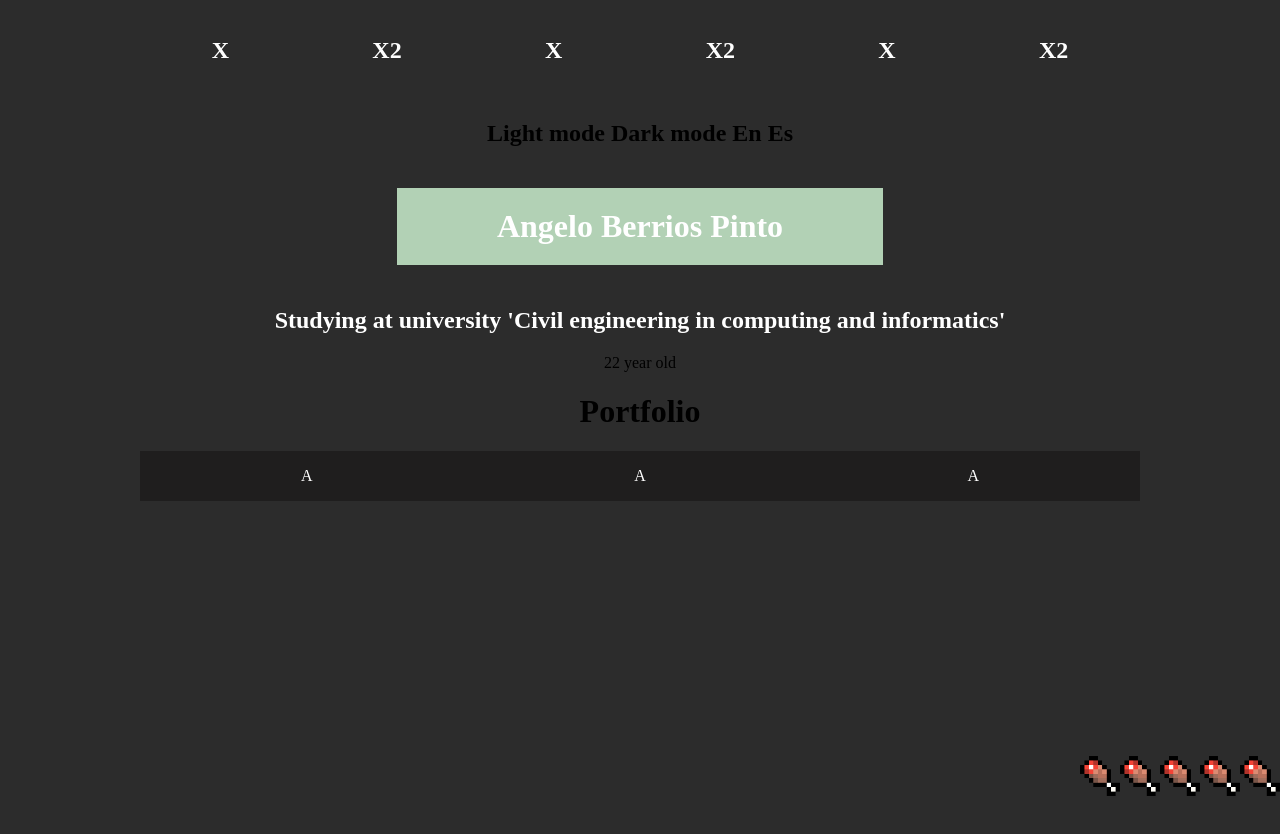
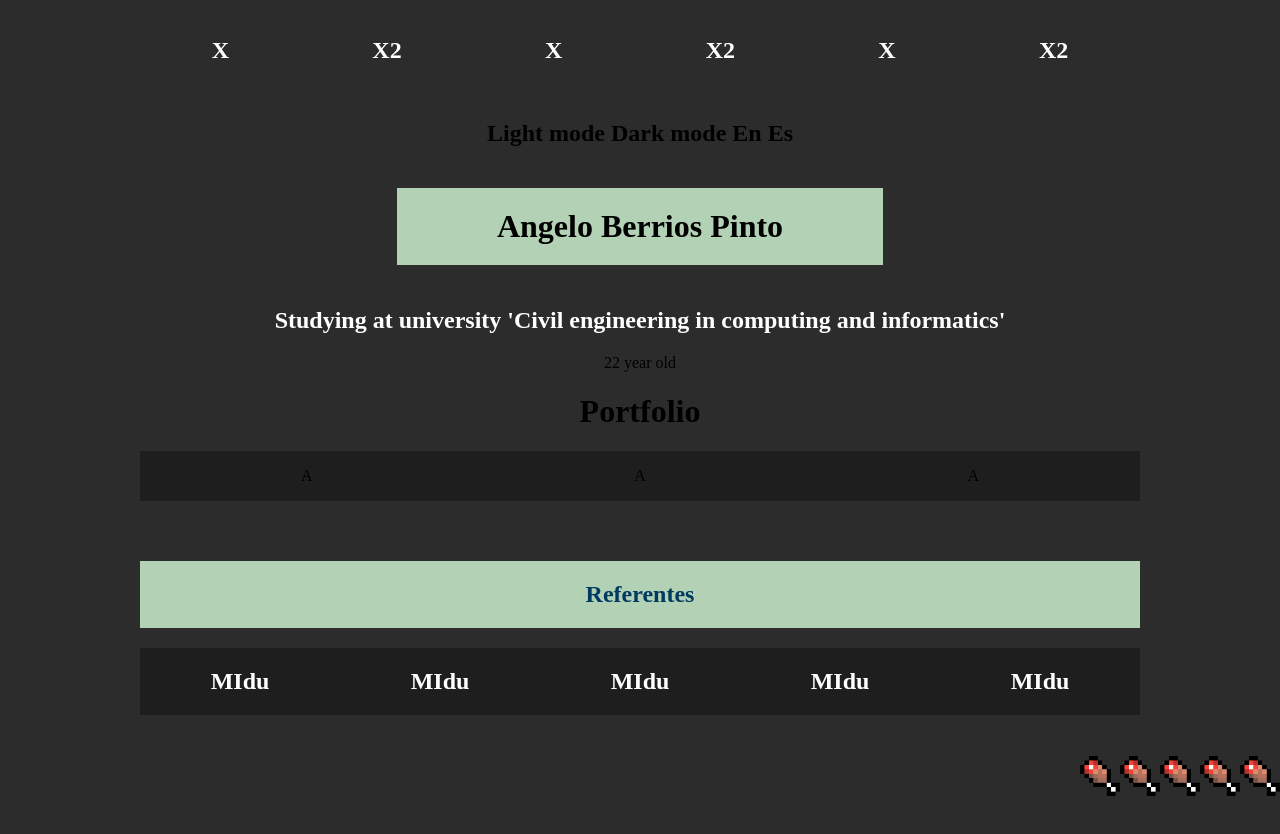
Before and after one commit to Dbaljeet/AngeloWebsite, a React (Vite) app in the folder AngeloWebsite/: page / in a window 1280 px wide. Shown: the top 834 px of the page. Built offline with nearby package versions, Linux system fonts and the light colour scheme.

Commit message:
add Referents

```diff
--- a/AngeloWebsite/src/components/Containers/index.jsx
+++ b/AngeloWebsite/src/components/Containers/index.jsx
@@ -2,12 +2,22 @@ import styled from "styled-components";
 
 
 
-export const Background = styled.section`
+export const Background = styled.section `
   background-color:#1f1e1e;
-  color:#fff;
   display:grid;
   grid-template-columns: repeat(3, 1fr);
   grid-template-rows: 1fr;
   grid-column-gap: 0px;
   grid-row-gap: 0px;
+  margin-bottom:60PX;
 `
+
+export const ContainRef = styled.section`
+  background-color:#1f1e1e;
+  color:#fff;
+  display:grid;
+  grid-template-columns: repeat(5, 1fr);
+  grid-template-rows: 1fr;
+  grid-column-gap: 0px;
+  grid-row-gap: 0px;
+`
--- /dev/null
+++ b/AngeloWebsite/src/components/Referentes/index.jsx
@@ -0,0 +1,18 @@
+import React from "react";
+import { SecondaryTitle } from "../Titles";
+import { ContainRef } from "../Containers";
+const Referentes = () =>{
+    return(
+        <>
+        <SecondaryTitle colorRef="#003a60">Referentes</SecondaryTitle>
+        <ContainRef>
+            <h2>MIdu</h2>
+            <h2>MIdu</h2>
+            <h2>MIdu</h2>
+            <h2>MIdu</h2>
+            <h2>MIdu</h2>
+        </ContainRef>
+        </>
+    )
+}
+export default Referentes
--- a/AngeloWebsite/src/components/Titles/index.jsx
+++ b/AngeloWebsite/src/components/Titles/index.jsx
@@ -1,6 +1,6 @@
 import styled from 'styled-components'
 export const PrincipalTitle = styled.h1`
-    color:#fff;
+    color: ${props => props.colorRef};
     background-color:#b2d1b5;
     display:inline-block;
     padding: 20px 100px;
@@ -10,3 +10,10 @@ export const AboutInf = styled.h2`
     color:#fff;
 
 `
+
+export const  SecondaryTitle = styled.h2`
+    color: ${props => props.colorRef};
+    background-color:#b2d1b5;
+    display:block;
+    padding: 20px 100px;
+`
--- a/AngeloWebsite/src/pages/Home.jsx
+++ b/AngeloWebsite/src/pages/Home.jsx
@@ -2,12 +2,14 @@ import React from "react";
 import {PrincipalTitle} from '../components/Titles'
 import Portfolio from "../components/Portfolio/Portfolio";
 import About from "../components/About";
+import Referentes from "../components/Referentes";
 const Home = () =>{
     return (
         <>
             <PrincipalTitle>Angelo Berrios Pinto</PrincipalTitle>
             <About></About>
             <Portfolio></Portfolio>
+            <Referentes></Referentes>
             <br></br><br></br><br></br><br></br><br></br><br></br>
             <br></br><br></br><br></br><br></br><br></br><br></br>
             <br></br><br></br><br></br><br></br><br></br><br></br>
```
